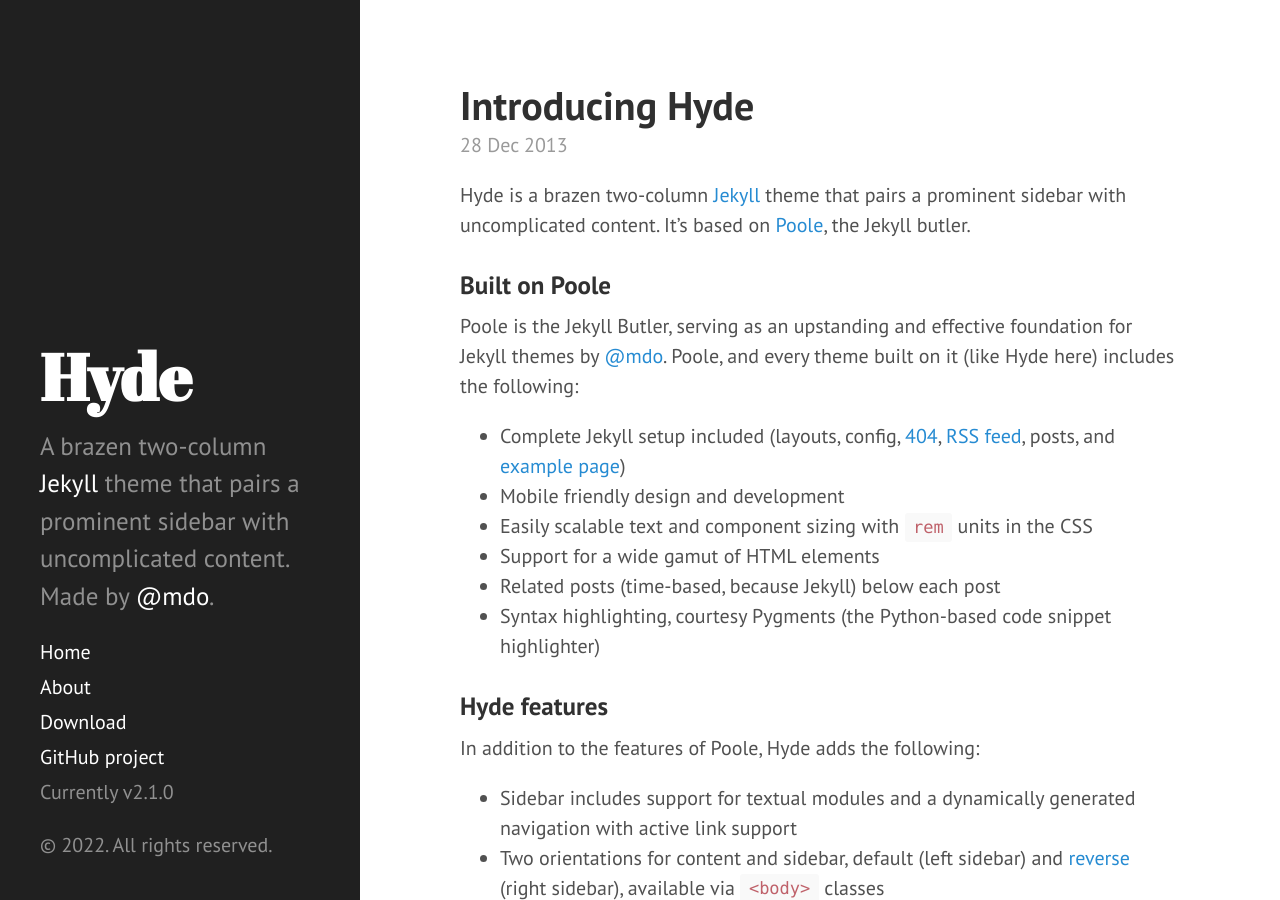
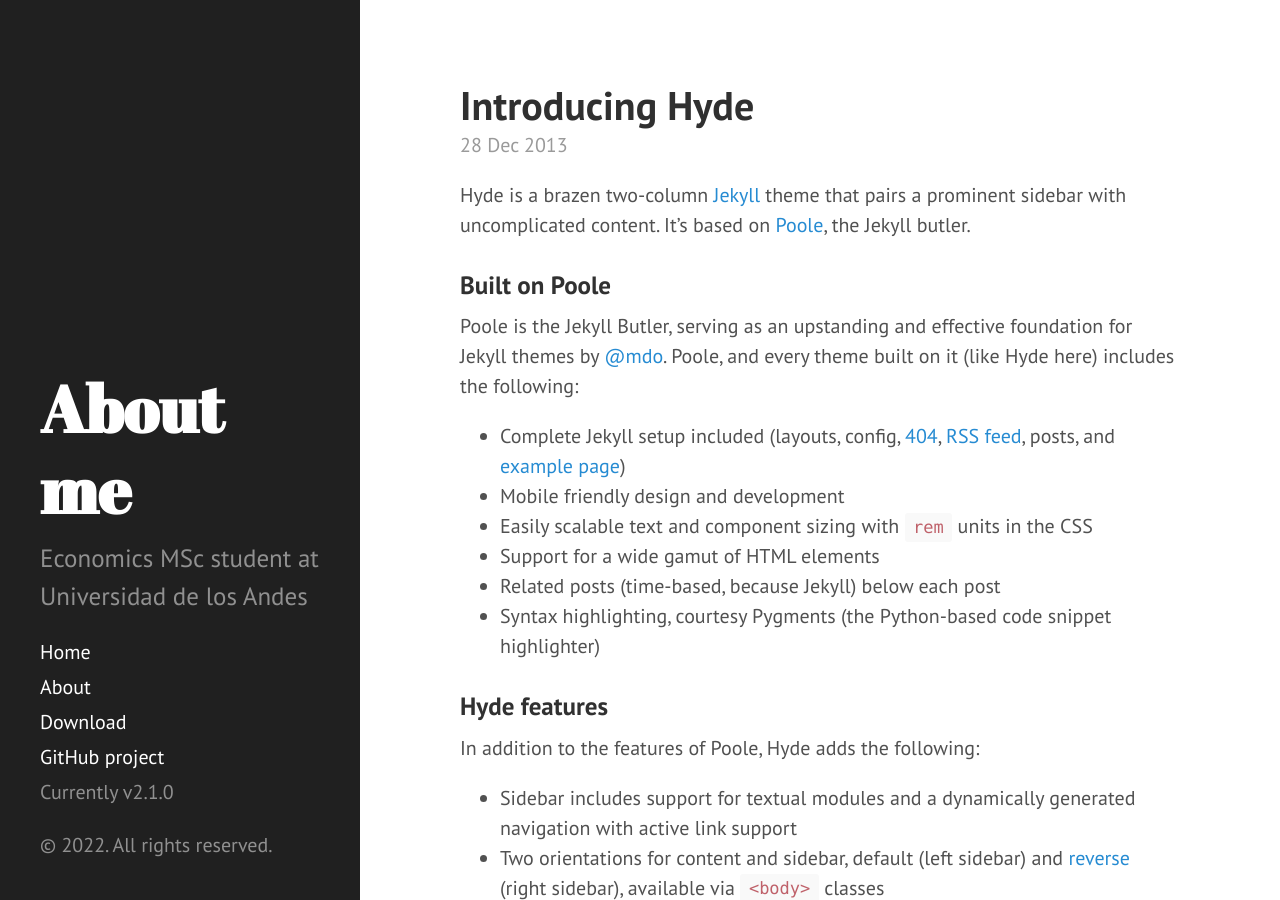
Before and after one commit to PaoloValcarcel/paolovalcarcel.github.io, a Jekyll site: the page built from index.html, in a window 1280 px wide and 900 px high. Built offline with Jekyll 4.4.1, drawn with Linux system fonts in a browser that asks for light colours; Markdown is read by kramdown in place of the engine named in the settings; the list of posts is cut into pages by our own code.

Commit message:
Update _config.yml

```diff
--- a/_config.yml
+++ b/_config.yml
@@ -7,15 +7,15 @@
 #relative_permalinks: true
 
 # Setup
-title:            Hyde
+title:            About me
 tagline:          'A Jekyll theme'
-description:      'A brazen two-column <a href="http://jekyllrb.com" target="_blank">Jekyll</a> theme that pairs a prominent sidebar with uncomplicated content. Made by <a href="https://twitter.com/mdo" target="_blank">@mdo</a>.'
-url:              http://hyde.getpoole.com
+description:      'Economics MSc student at Universidad de los Andes'
+#url:              http://hyde.getpoole.com
 baseurl:          /
 
 author:
-  name:           'Mark Otto'
-  url:            https://twitter.com/mdo
+  name:           'Paolo E. Valcarcel Pineda'
+  twitter:            https://twitter.com/paolo_valcarcel
 
 paginate:         5
 
@@ -23,4 +23,4 @@
 version:          2.1.0
 
 github:
-  repo:           https://github.com/poole/hyde
+  repo:           https://github.com/PaoloValcarcel
```
